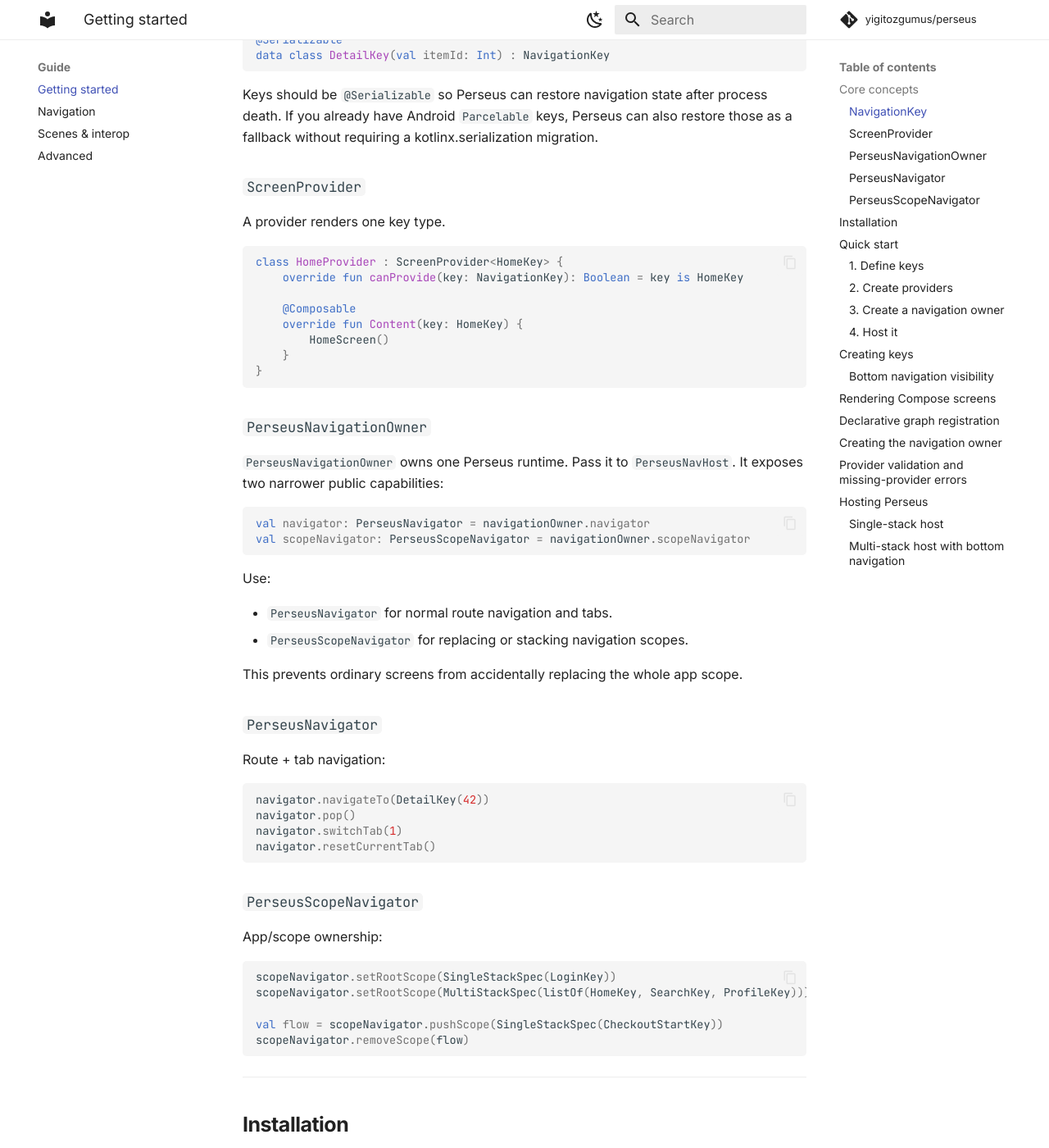
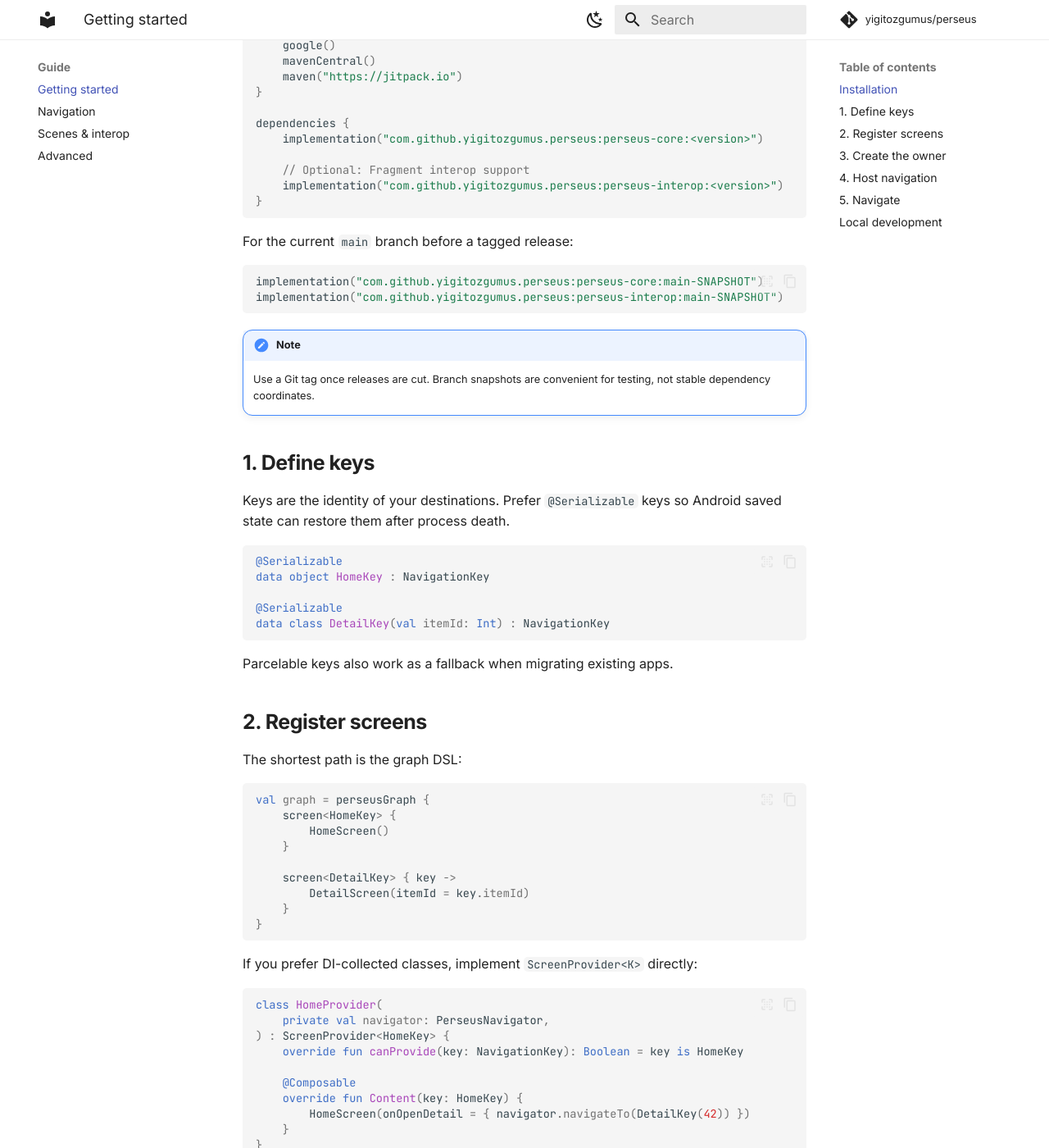
Before and after one commit to yigitozgumus/perseus, an MkDocs documentation site: the page built from docs/getting-started.md, in a window 1280 px wide and 1400 px high, scrolled down 397 px. Shown: the whole window at 82% size. Built offline with MkDocs 1.6.1 and Material for MkDocs 9.7.7, drawn with Linux system fonts in a browser that asks for light colours; comment, search, counter and statistics services are not loaded; some of the changed text lies outside the part shown.

Commit message:
Refresh getting started docs

````diff
--- a/docs/getting-started.md
+++ b/docs/getting-started.md
@@ -1,79 +1,6 @@
 # Getting started
 
-## Core concepts
-
-### `NavigationKey`
-
-A `NavigationKey` is the type-safe identity of a destination.
-
-```kotlin
-@Serializable
-data object HomeKey : NavigationKey
-
-@Serializable
-data class DetailKey(val itemId: Int) : NavigationKey
-```
-
-Keys should be `@Serializable` so Perseus can restore navigation state after
-process death. If you already have Android `Parcelable` keys, Perseus can also
-restore those as a fallback without requiring a kotlinx.serialization migration.
-
-### `ScreenProvider`
-
-A provider renders one key type.
-
-```kotlin
-class HomeProvider : ScreenProvider<HomeKey> {
-    override fun canProvide(key: NavigationKey): Boolean = key is HomeKey
-
-    @Composable
-    override fun Content(key: HomeKey) {
-        HomeScreen()
-    }
-}
-```
-
-### `PerseusNavigationOwner`
-
-`PerseusNavigationOwner` owns one Perseus runtime. Pass it to `PerseusNavHost`.
-It exposes two narrower public capabilities:
-
-```kotlin
-val navigator: PerseusNavigator = navigationOwner.navigator
-val scopeNavigator: PerseusScopeNavigator = navigationOwner.scopeNavigator
-```
-
-Use:
-
-- `PerseusNavigator` for normal route navigation and tabs.
-- `PerseusScopeNavigator` for replacing or stacking navigation scopes.
-
-This prevents ordinary screens from accidentally replacing the whole app scope.
-
-### `PerseusNavigator`
-
-Route + tab navigation:
-
-```kotlin
-navigator.navigateTo(DetailKey(42))
-navigator.pop()
-navigator.switchTab(1)
-navigator.resetCurrentTab()
-```
-
-### `PerseusScopeNavigator`
-
-App/scope ownership:
-
-```kotlin
-scopeNavigator.setRootScope(SingleStackSpec(LoginKey))
-scopeNavigator.setRootScope(MultiStackSpec(listOf(HomeKey, SearchKey, ProfileKey)))
-
-val flow = scopeNavigator.pushScope(SingleStackSpec(CheckoutStartKey))
-scopeNavigator.removeScope(flow)
-```
-
----
+Perseus is a small layer over AndroidX Navigation 3. You model destinations as Kotlin objects, register renderers for those objects, then host a `PerseusNavigationOwner`.
 
 ## Installation
 
@@ -94,55 +21,19 @@ dependencies {
 }
 ```
 
-For this branch before tagging a release, use JitPack's branch snapshot version:
+For the current `main` branch before a tagged release:
 
 ```kotlin
-implementation("com.github.yigitozgumus.perseus:perseus-core:v6-SNAPSHOT")
-implementation("com.github.yigitozgumus.perseus:perseus-interop:v6-SNAPSHOT")
+implementation("com.github.yigitozgumus.perseus:perseus-core:main-SNAPSHOT")
+implementation("com.github.yigitozgumus.perseus:perseus-interop:main-SNAPSHOT")
 ```
 
-For an app module in this project:
+!!! note
+    Use a Git tag once releases are cut. Branch snapshots are convenient for testing, not stable dependency coordinates.
 
-```kotlin
-dependencies {
-    implementation(project(":perseus-core"))
+## 1. Define keys
 
-    // Optional: Fragment interop support
-    implementation(project(":perseus-interop"))
-}
-```
-
-For local publishing tests, publish the release AARs to Maven Local:
-
-```bash
-./gradlew :perseus-core:publishToMavenLocal :perseus-interop:publishToMavenLocal
-```
-
-Then consume them from another project:
-
-```kotlin
-repositories {
-    mavenLocal()
-    google()
-    mavenCentral()
-}
-
-dependencies {
-    implementation("com.yigitozgumus.perseus:perseus-core:0.1.0-SNAPSHOT")
-
-    // Optional: Fragment interop support
-    implementation("com.yigitozgumus.perseus:perseus-interop:0.1.0-SNAPSHOT")
-}
-```
-
-The repository includes `jitpack.yml`; JitPack builds the release publications
-with `publishReleasePublicationToMavenLocal` for both library modules.
-
----
-
-## Quick start
-
-### 1. Define keys
+Keys are the identity of your destinations. Prefer `@Serializable` keys so Android saved state can restore them after process death.
 
 ```kotlin
 @Serializable
@@ -152,7 +43,25 @@ data object HomeKey : NavigationKey
 data class DetailKey(val itemId: Int) : NavigationKey
 ```
 
-### 2. Create providers
+Parcelable keys also work as a fallback when migrating existing apps.
+
+## 2. Register screens
+
+The shortest path is the graph DSL:
+
+```kotlin
+val graph = perseusGraph {
+    screen<HomeKey> {
+        HomeScreen()
+    }
+
+    screen<DetailKey> { key ->
+        DetailScreen(itemId = key.itemId)
+    }
+}
+```
+
+If you prefer DI-collected classes, implement `ScreenProvider<K>` directly:
 
 ```kotlin
 class HomeProvider(
@@ -162,242 +71,92 @@ class HomeProvider(
 
     @Composable
     override fun Content(key: HomeKey) {
-        Button(onClick = { navigator.navigateTo(DetailKey(1)) }) {
-            Text("Open detail")
-        }
-    }
-}
-
-class DetailProvider(
-    private val navigator: PerseusNavigator,
-) : ScreenProvider<DetailKey> {
-    override fun canProvide(key: NavigationKey): Boolean = key is DetailKey
-
-    @Composable
-    override fun Content(key: DetailKey) {
-        Column {
-            Text("Detail ${key.itemId}")
-            Button(onClick = { navigator.pop() }) {
-                Text("Back")
-            }
-        }
+        HomeScreen(onOpenDetail = { navigator.navigateTo(DetailKey(42)) })
     }
 }
 ```
 
-### 3. Create a navigation owner
+## 3. Create the owner
+
+`PerseusNavigationOwner` owns the runtime state, result bus, provider registry, and entry-scoped ViewModel stores.
 
 ```kotlin
 val navigationOwner = PerseusNavigatorFactory.create(
-    composeProviders = listOf(
-        HomeProvider(navigator),
-        DetailProvider(navigator),
-    ),
+    composeProviders = graph.composeProviders,
     fragmentProviders = emptyList(),
     sceneProviders = emptyList(),
+    validateProviders = true,
 )
 ```
 
-In real apps, prefer DI so providers and ViewModels receive the same
-`PerseusNavigator` instance. See [Recommended DI setup](advanced.md#recommended-di-setup).
+Expose the narrow capability each screen needs:
 
-### 4. Host it
+```kotlin
+val navigator: PerseusNavigator = navigationOwner.navigator
+val scopeNavigator: PerseusScopeNavigator = navigationOwner.scopeNavigator
+```
+
+Use `PerseusNavigator` for normal screen navigation and tabs. Use `PerseusScopeNavigator` only for app/scope ownership changes.
+
+## 4. Host navigation
+
+Single-stack app surface:
 
 ```kotlin
 setContent {
     PerseusNavHost(
         navigationOwner = navigationOwner,
         initialScope = SingleStackSpec(HomeKey),
-        modifier = Modifier.fillMaxSize(),
     )
 }
 ```
 
----
-
-## Creating keys
-
-Keys are normal Kotlin objects/classes implementing `NavigationKey`.
-
-```kotlin
-@Serializable
-data object HomeKey : NavigationKey
-
-@Serializable
-data class ProductKey(
-    val productId: String,
-) : NavigationKey
-```
-
-Parcelable keys are also supported as a restore fallback:
-
-```kotlin
-@Parcelize
-data class ProductKey(
-    val productId: String,
-) : NavigationKey, Parcelable
-```
-
-`@Serializable` remains the recommended default because the saved payload is
-stable and easier to inspect, but Parcelable support helps migrate existing
-Android navigation models incrementally.
-
-### Bottom navigation visibility
-
-`NavigationKey.hidesBottomNavigation` defaults to `true`. For tab roots, override it
-to keep the bottom bar visible.
-
-```kotlin
-@Serializable
-data object HomeKey : NavigationKey {
-    override val hidesBottomNavigation: Boolean = false
-}
-
-@Serializable
-data class FullScreenDetailKey(val id: String) : NavigationKey {
-    override val hidesBottomNavigation: Boolean = true
-}
-```
-
----
-
-## Rendering Compose screens
-
-Implement `ScreenProvider<K>` for each Compose key type.
-
-```kotlin
-class ProductProvider : ScreenProvider<ProductKey> {
-    override fun canProvide(key: NavigationKey): Boolean = key is ProductKey
-
-    @Composable
-    override fun Content(key: ProductKey) {
-        ProductScreen(productId = key.productId)
-    }
-}
-```
-
-Providers are registered when creating `PerseusNavigationOwner`.
-
-```kotlin
-PerseusNavigatorFactory.create(
-    composeProviders = listOf(ProductProvider()),
-    fragmentProviders = emptyList(),
-    sceneProviders = emptyList(),
-)
-```
-
----
-
-## Declarative graph registration
-
-For Compose-only screens, you can register providers with the lightweight typed graph builder.
-
-```kotlin
-val graph = perseusGraph {
-    screen<HomeKey> { HomeScreen() }
-    screen<DetailKey> { key -> DetailScreen(key.itemId) }
-}
-
-val navigationOwner = PerseusNavigatorFactory.create(
-    composeProviders = graph.composeProviders,
-    fragmentProviders = emptyList(),
-    sceneProviders = emptyList(),
-)
-```
-
-Use explicit provider classes when you need DI-managed provider instances or more custom provider logic.
-
----
-
-## Creating the navigation owner
-
-`PerseusNavigatorFactory.create(...)` returns a `PerseusNavigationOwner`.
-
-```kotlin
-val navigationOwner: PerseusNavigationOwner = PerseusNavigatorFactory.create(
-    composeProviders = listOf(HomeProvider(), DetailProvider()),
-    fragmentProviders = emptyList(),
-    sceneProviders = emptyList(),
-    validateProviders = true, // optional startup validation
-)
-```
-
-The owner is the object you pass to `PerseusNavHost`.
-
-```kotlin
-PerseusNavHost(
-    navigationOwner = navigationOwner,
-    initialScope = SingleStackSpec(HomeKey),
-)
-```
-
-The owner also exposes narrower APIs:
-
-```kotlin
-val navigator: PerseusNavigator = navigationOwner.navigator
-val scopeNavigator: PerseusScopeNavigator = navigationOwner.scopeNavigator
-```
-
----
-
-## Provider validation and missing-provider errors
-
-Pass `validateProviders = true` to validate initial root providers when the host starts.
-
-```kotlin
-PerseusNavigatorFactory.create(
-    composeProviders = getAll(),
-    fragmentProviders = getAll(),
-    sceneProviders = getAll(),
-    validateProviders = true,
-)
-```
-
-If a key cannot be rendered, Perseus throws a readable error that includes the missing key and registered Compose, Fragment, and Scene providers.
-
----
-
-## Hosting Perseus
-
-### Single-stack host
-
-Use `SingleStackSpec` when the app surface has one back stack.
-
-```kotlin
-PerseusNavHost(
-    navigationOwner = navigationOwner,
-    initialScope = SingleStackSpec(LoginKey),
-    modifier = Modifier.fillMaxSize(),
-)
-```
-
-### Multi-stack host with bottom navigation
-
-Use `MultiStackSpec` when the current app surface has tabs.
+Tabbed app surface:
 
 ```kotlin
 PerseusNavHost(
     navigationOwner = navigationOwner,
     initialScope = MultiStackSpec(
         rootKeys = listOf(HomeKey, SearchKey, ProfileKey),
-        initialStackIndex = 0,
     ),
     bottomBar = { selectedIndex, onTabSelected ->
-        NavigationBar {
-            listOf("Home", "Search", "Profile").forEachIndexed { index, label ->
-                NavigationBarItem(
-                    selected = selectedIndex == index,
-                    onClick = { onTabSelected(index) },
-                    icon = {},
-                    label = { Text(label) },
-                )
-            }
-        }
-    },
-    onTabChanged = { index ->
-        // Optional: sync UI state or analytics.
+        AppBottomBar(selectedIndex, onTabSelected)
     },
 )
 ```
 
----
+## 5. Navigate
+
+```kotlin
+navigator.navigateTo(DetailKey(42))
+navigator.pop()
+navigator.switchTab(1)
+navigator.resetCurrentTab()
+```
+
+For app-level replacement or stacked flows:
+
+```kotlin
+scopeNavigator.setRootScope(SingleStackSpec(LoginKey))
+scopeNavigator.setRootScope(MultiStackSpec(listOf(HomeKey, SearchKey)))
+
+val checkout = scopeNavigator.pushScope(SingleStackSpec(CheckoutStartKey))
+scopeNavigator.removeScope(checkout)
+```
+
+## Local development
+
+Inside this repo, depend on the modules directly:
+
+```kotlin
+dependencies {
+    implementation(project(":perseus-core"))
+    implementation(project(":perseus-interop"))
+}
+```
+
+For local publishing tests:
+
+```bash
+./gradlew :perseus-core:publishToMavenLocal :perseus-interop:publishToMavenLocal
+```
--- a/mkdocs.yml
+++ b/mkdocs.yml
@@ -19,6 +19,9 @@ markdown_extensions:
       permalink: true
   - pymdownx.highlight:
       anchor_linenums: true
+      guess_lang: false
+      line_spans: __span
+      pygments_lang_class: true
   - pymdownx.inlinehilite
   - pymdownx.snippets
   - pymdownx.emoji:
````
Also changed, not shown: README.md (+3 -3 lines).
